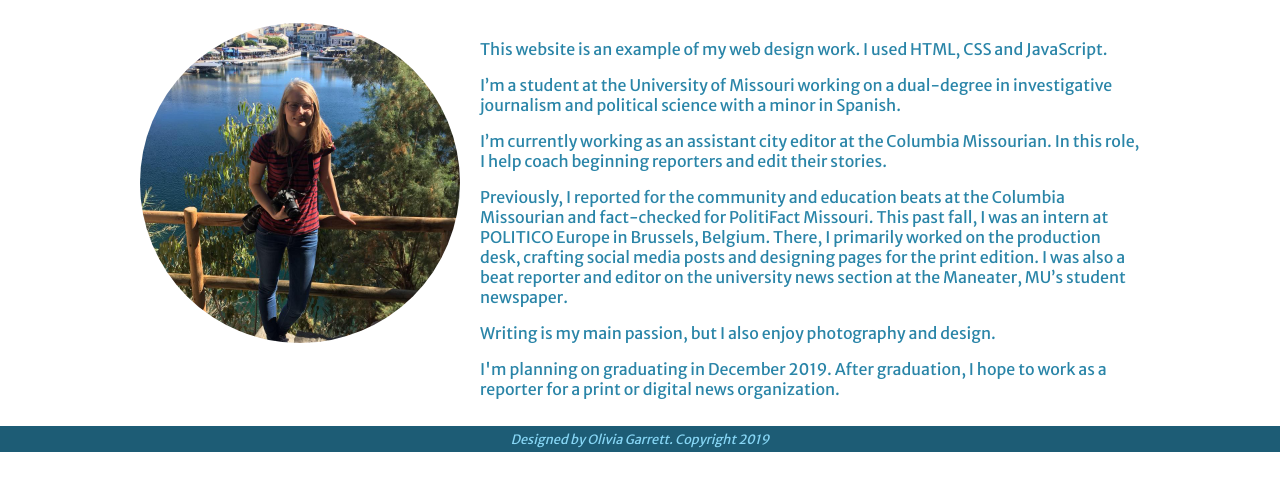
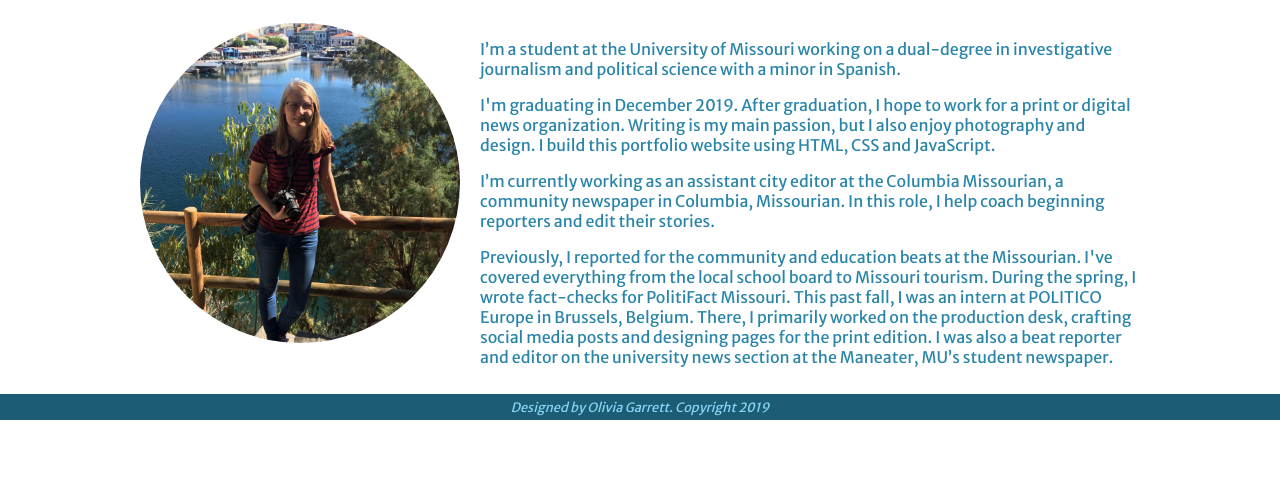
Before and after one commit to olivgarrett/olivjang, a plain HTML site: page index.html in a window 1280 px wide. Shown: the part 190-680 px from the top of the page. Drawn offline with nearby package versions, Linux system fonts and the light colour scheme.

Commit message:
making the language better

```diff
--- a/index.html
+++ b/index.html
@@ -35,12 +35,11 @@
 	 <img src="Images/Olivia.jpg" alt="a picture of me"/>
   </section>
   <section class="section1">
-    <p>This website is an example of my web design work. I used HTML, CSS and JavaScript.</p>
     <p>I’m a student at the University of Missouri working on a dual-degree in investigative journalism and political science with a minor in Spanish.</p>
-    <p>I’m currently working as an assistant city editor at the Columbia Missourian. In this role, I help coach beginning reporters and edit their stories.</p>
-    <p>Previously, I reported for the community and education beats at the Columbia Missourian and fact-checked for PolitiFact Missouri. This past fall, I was an intern at POLITICO Europe in Brussels, Belgium. There, I primarily worked on the production desk, crafting social media posts and designing pages for the print edition. I was also a beat reporter and editor on the university news section at the Maneater, MU’s student newspaper.</p>
-    <p>Writing is my main passion, but I also enjoy photography and design.</p>
-    <p>I'm planning on graduating in December 2019. After graduation, I hope to work as a reporter for a print or digital news organization.</p>
+    <p>I'm graduating in December 2019. After graduation, I hope to work for a print or digital news organization. Writing is my main passion, but I also enjoy photography and design. I build this portfolio website using HTML, CSS and JavaScript.</p>
+    <p>I’m currently working as an assistant city editor at the Columbia Missourian, a community newspaper in Columbia, Missourian. In this role, I help coach beginning reporters and edit their stories.</p>
+    <p>Previously, I reported for the community and education beats at the Missourian. I've covered everything from the local school board to Missouri tourism. During the spring, I wrote fact-checks for PolitiFact Missouri. This past fall, I was an intern at POLITICO Europe in Brussels, Belgium. There, I primarily worked on the production desk, crafting social media posts and designing pages for the print edition. I was also a beat reporter and editor on the university news section at the Maneater, MU’s student newspaper.</p>
+
   </section>
 </article>
 <!--<h3>Reporting</h3>
```
